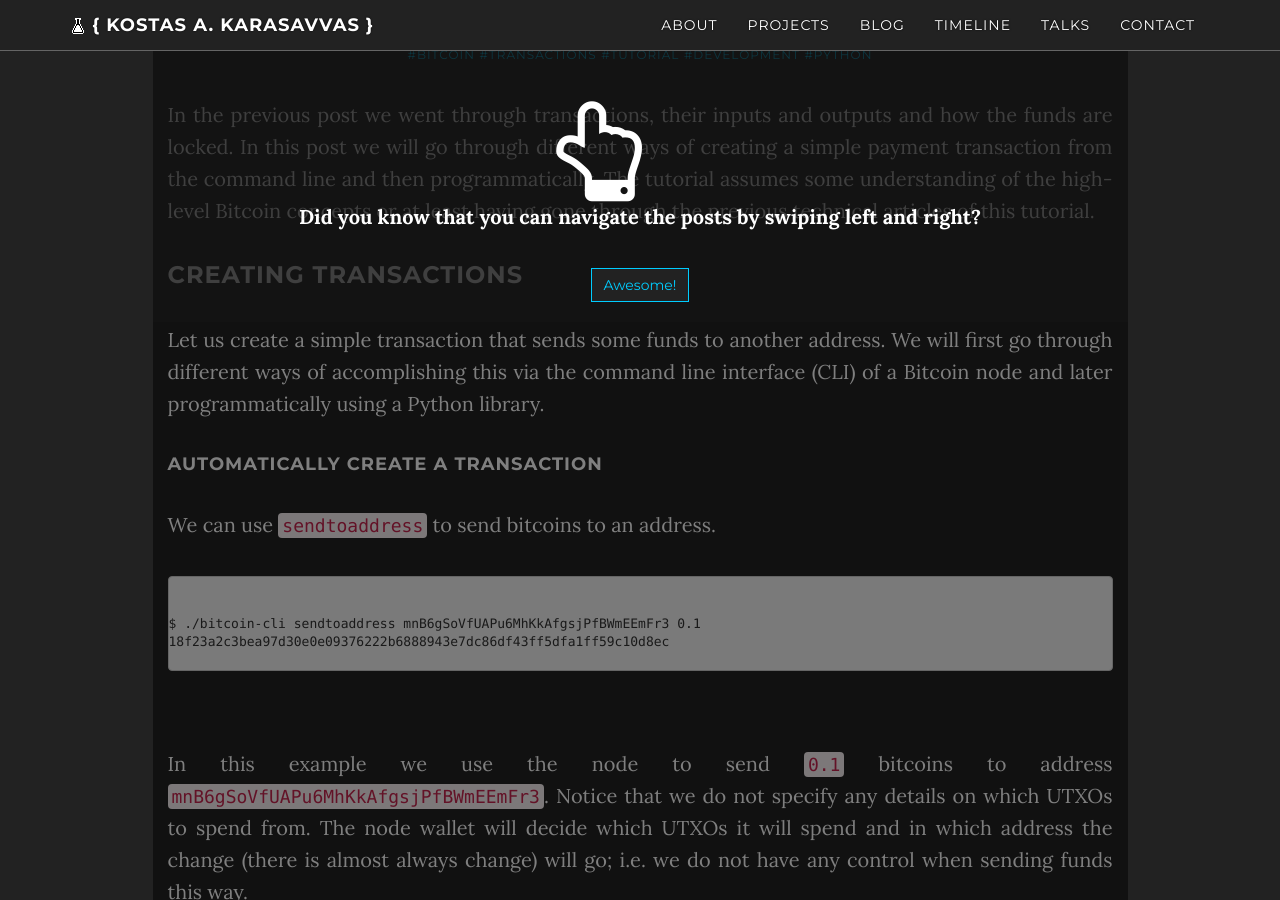
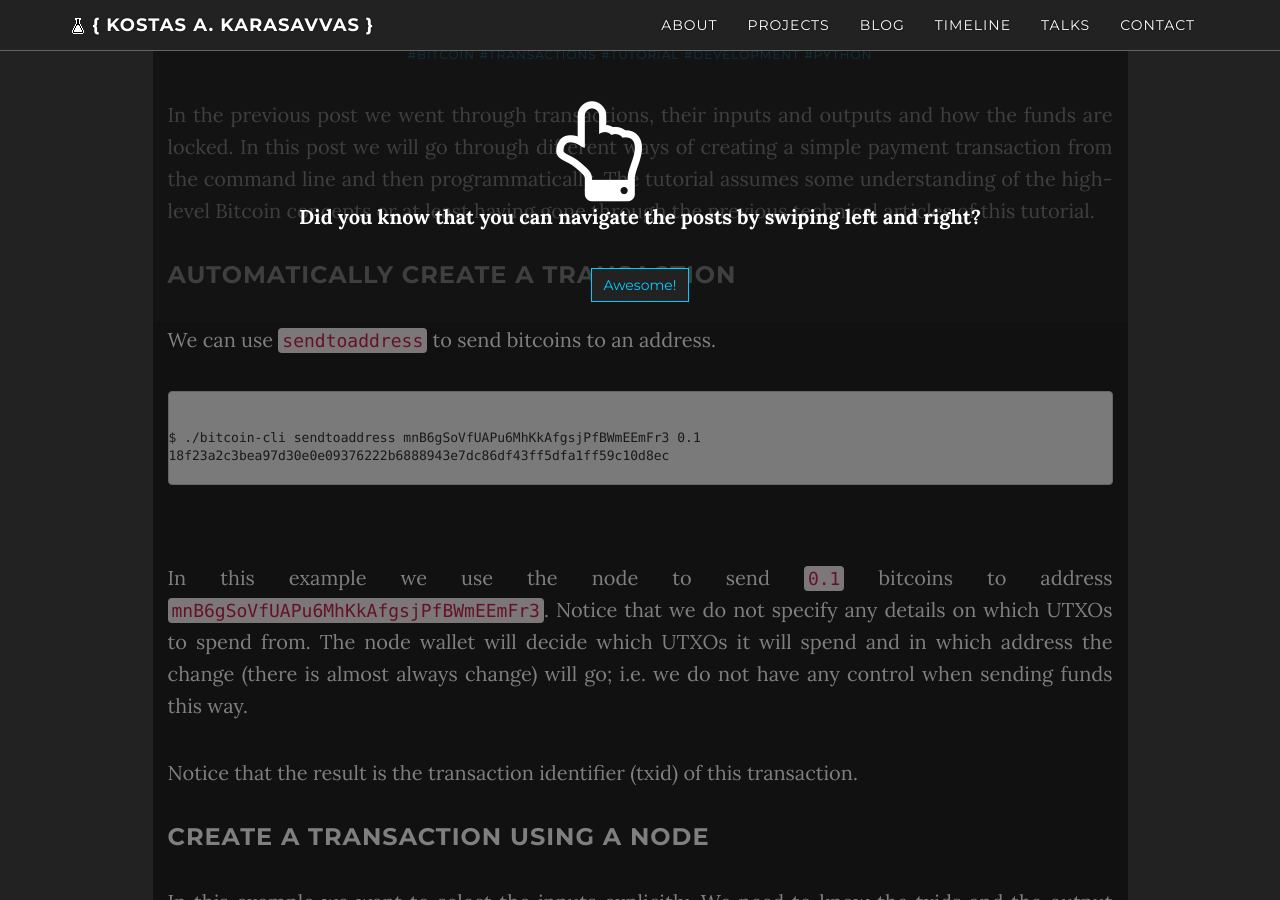
Before and after one commit to karask/karask.github.io, a Jekyll site: the page built from _posts/2020-05-29-creating-transactions.md, in a window 1280 px wide and 900 px high, scrolled down 300 px. Built offline with Jekyll 4.4.1, drawn with Linux system fonts in a browser that asks for light colours; nearby versions of some CDN libraries; a style sheet for code colours, icons or effects is not loaded.

Commit message:
updated headers in creating transactions post

```diff
--- a/_posts/2020-05-29-creating-transactions.md
+++ b/_posts/2020-05-29-creating-transactions.md
@@ -9,11 +9,7 @@ tags: [ 'bitcoin', 'transactions', 'tutorial', 'development', 'python' ]
 In the previous post we went through transactions, their inputs and outputs and how the funds are locked. In this post we will go through different ways of creating a simple payment transaction from the command line and then programmatically. The tutorial assumes some understanding of the high-level Bitcoin concepts or at least having gone through the previous technical articles of this tutorial.
 
 
-### Creating Transactions
-Let us create a simple transaction that sends some funds to another address. We will first go through different ways of accomplishing this via the command line interface (CLI) of a Bitcoin node and later programmatically using a Python library.
-
-
-#### Automatically create a transaction
+### Automatically create a transaction
 
 We can use `sendtoaddress` to send bitcoins to an address.
 
@@ -30,7 +26,7 @@ In this example we use the node to send `0.1` bitcoins to address `mnB6gSoVfUAPu
 Notice that the result is the transaction identifier (txid) of this transaction.
 
 
-#### Create a transaction using a node
+### Create a transaction using a node
 
 In this example we want to select the inputs explicitly. We need to know the txids and the output indexes (vout). As an example, we can get those with:
 
@@ -144,7 +140,7 @@ error code: -26, error message:, 256: absurdly-high-fee
 
 In this instance we get an error saying that the transaction has an exceptionally high fee. We have not specified any output for change so 1.1 bitcoins would be given to miners (1.3-0.2). Most wallets have similar protection mechanisms to help safeguard from user errors.
 
-#### Using HTTP JSON-RPC
+### Using HTTP JSON-RPC
 
 [JSON-RPC](http://json-rpc.org/wiki/specification){:target="_blank"} is a simple protocol that specifies how to communicate with remote procedure calls using JSON as the format. It can be used with several transport protocols but most typically it is used over HTTP.
 
@@ -176,7 +172,7 @@ Enter host password for user ‘kostas’:
 
 Thus, we can also send the commands seen before to construct transactions via JSON-RPC.
 
-#### Calling node commands programmatically
+### Calling node commands programmatically
 
 A Python library that wraps Bitcoin’s API calls is `python-bitcoinrpc`. Install with `pip` and try it out.
 
@@ -198,7 +194,7 @@ print(block_count)
 
 All API calls can be used, including the ones to create a transaction with either sendtoaddress or createrawtransaction + signrawtransaction + sendrawtransaction.
 
-#### Creating transactions programmatically
+### Creating transactions programmatically
 
 The Bitcoin node allows the creation of the basic transactions. It does not support arbitrary scripts. We can create those programmatically by explicitly specifying the locking/unlocking conditions. We will use the `python-bitcoin-utils` library that can be installed easily with `$ pip install bitcoin-utils` in your working python environment.
 
```
